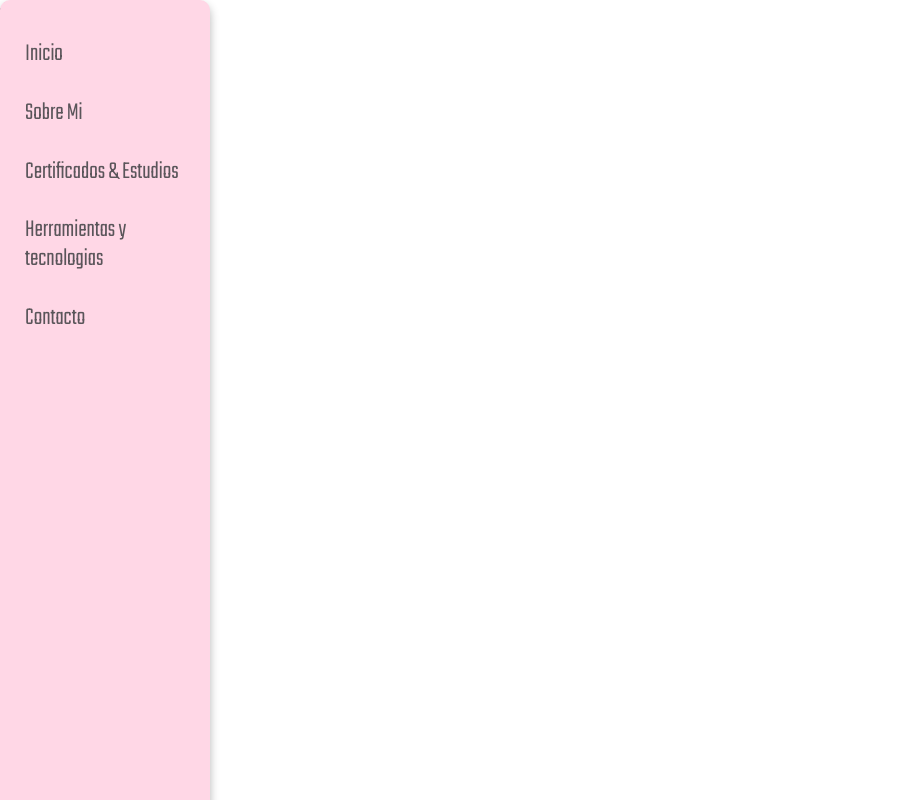
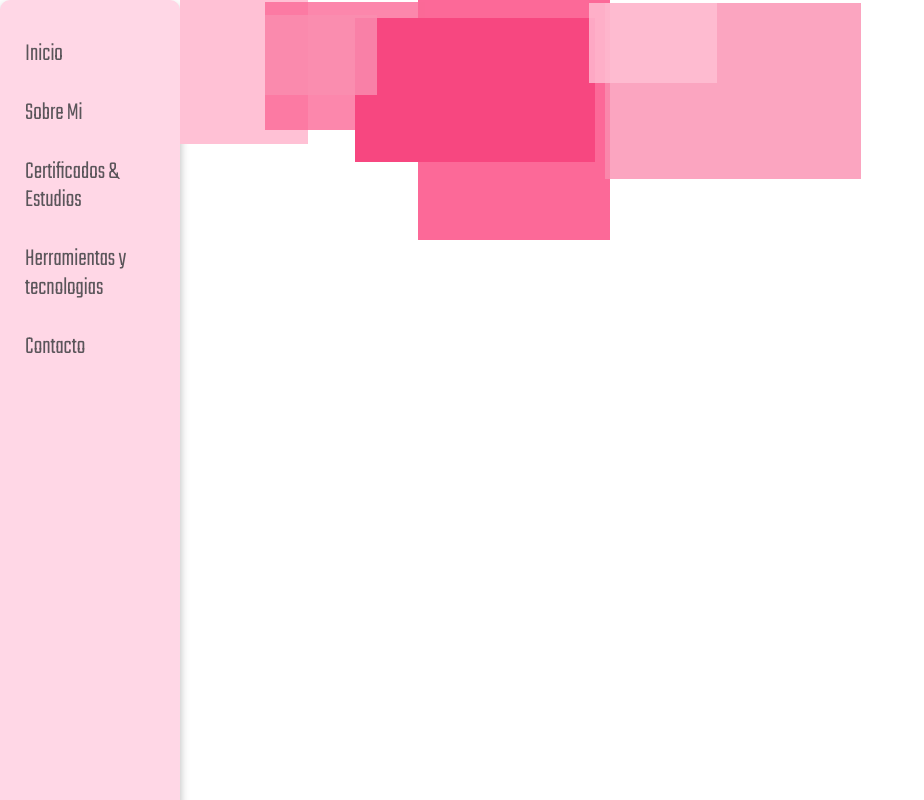
Before and after one commit to gabrielaaguilar-isset/portafolio, a plain HTML site: page index.html in a window 1280 px wide. Shown: the top 800 px of the page, without its empty margins (0-924 px from the left). Drawn offline with Linux system fonts and the light colour scheme.

Commit message:
segundo commit -empezando cuadros-

```diff
--- a/css/style.css
+++ b/css/style.css
@@ -1,8 +1,10 @@
+body{
+    display: flex;
+}
 .menu{
    background: #ffd7e6;
    width: 210px;
    height: 100vw;
-   position: fixed;
    box-shadow: 0px 5px 10px rgba(7, 7, 7, 0.289);
    border-radius: 10px;
 
@@ -20,3 +22,75 @@
     padding: 15px;
     color: rgb(90, 85, 90);
 }
+.banner__group1{
+   display: flex;
+   width: 100%;
+
+}
+.banner__group1-div1{
+    background-color:#ffc1d5;
+    width: 8em;
+    height:9em;
+    padding: 20px;
+    position: absolute;
+
+}
+.banner__group1-div2{
+    background-color:#fa8fb1;
+    width: 7em;
+    height:5em;
+    opacity: .8;
+    position: absolute;
+    top: 15px;
+    left: 265px;
+    z-index: 99;
+}
+
+
+.banner__group1-div3{
+    background-color:#fc6998;
+    width: 10em;
+    height:8em;
+    opacity: .8;
+     position: absolute;
+    top: 2px;
+    left: 265px;
+}
+.banner__group1-div4{
+    background-color:#f74780;
+    width: 15em;
+    height:9em;
+     position: absolute;
+    top: 18px;
+    left: 355px;
+}
+.banner__group1-div5{
+    background-color:#fc6998;
+    width: 12em;
+    height:15em;
+    position: absolute;
+    left: 418px;
+    z-index: -1;
+}
+.banner__group1-div6{
+    background-color:#ffc1d5;
+    width: 8em;
+    height:5em;
+    position: absolute;
+    top: 3px;
+    left: 589px;
+    z-index: 15;
+    opacity: .8;
+
+
+}
+.banner__group1-div7{
+    background-color: #fa8fb1;
+    width: 16em;
+    height: 11em;
+    position: absolute;
+    top: 3px;
+    left: 605px;
+    opacity: .8;
+
+}
--- a/index.html
+++ b/index.html
@@ -26,8 +26,9 @@
             <li class="menu__principal-li">Contacto</li>
         </ul>
     </nav>
+
     <div class="banner__group1">
-        <div class="banner__group1-div1">ddd</div>
+        <div class="banner__group1-div1"></div>
         <div class="banner__group1-div2"></div>
         <div class="banner__group1-div3"></div>
         <div class="banner__group1-div4"></div>
```
